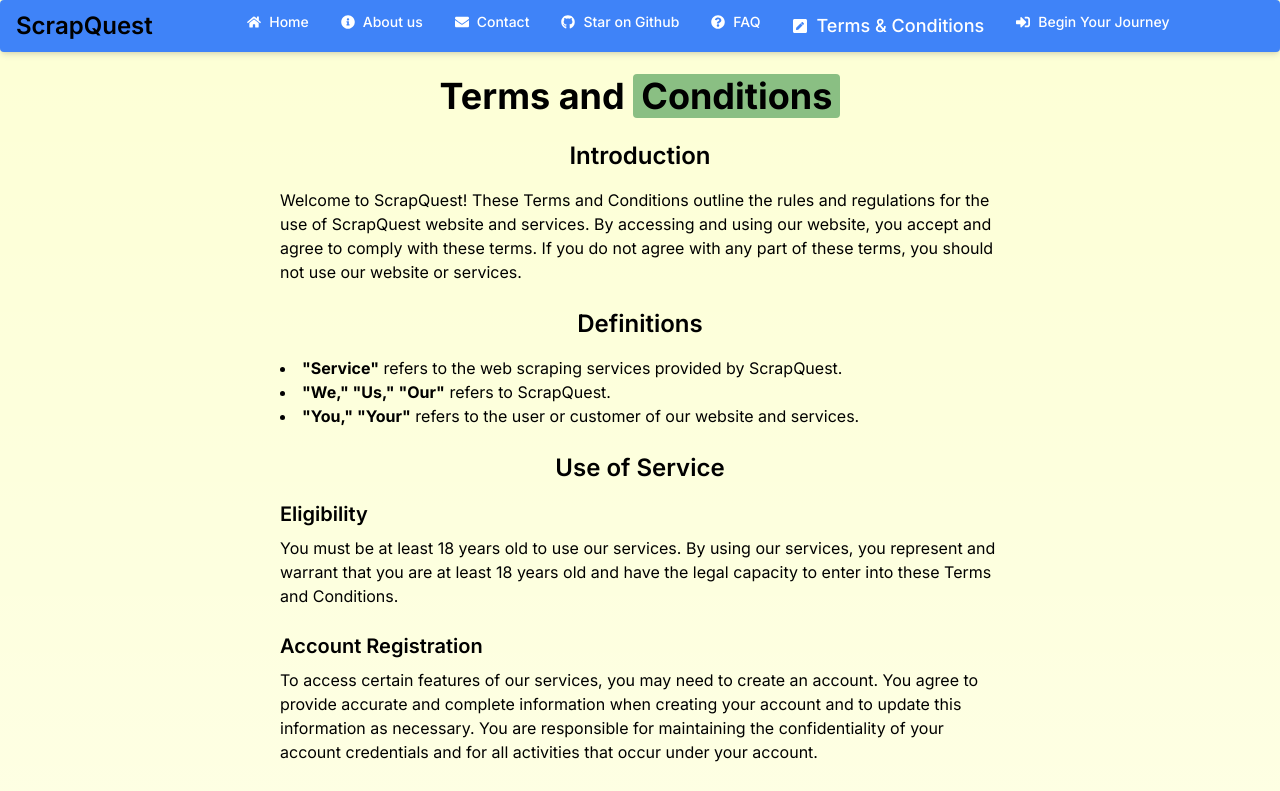
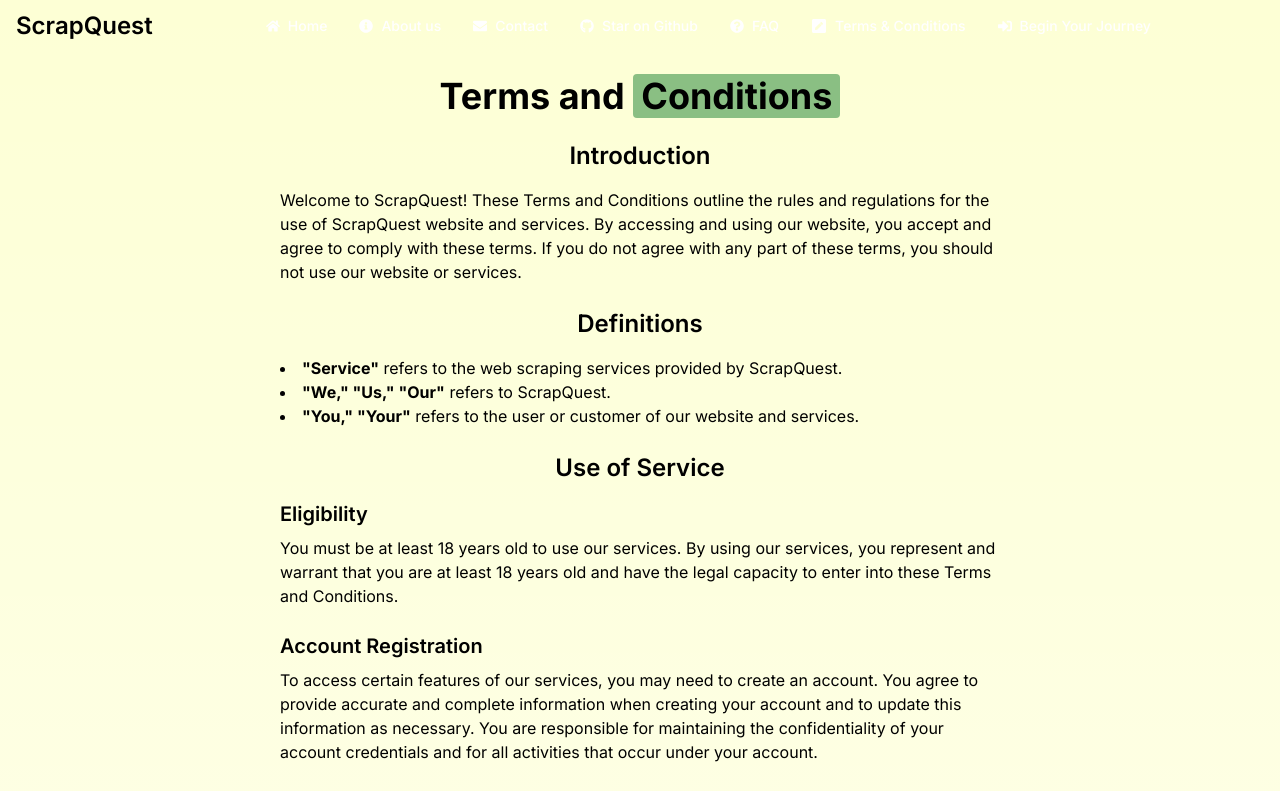
Before and after one commit to Abidsyed25/ScrapQuest, a Next.js app: page /termsconditions in a window 1280 px wide. Shown: the top 791 px of the page. Built offline with nearby package versions, Linux system fonts and the light colour scheme.

Commit message:
updated Nav.tsx

```diff
--- a/components/Nav.tsx
+++ b/components/Nav.tsx
@@ -1,46 +1,45 @@
 "use client";
 
-import { FaHome, FaInfoCircle, FaEnvelope, FaGithub, FaQuestionCircle, FaSignInAlt,FaPenSquare } from "react-icons/fa";
+import { FaHome, FaInfoCircle, FaEnvelope, FaGithub, FaQuestionCircle, FaSignInAlt, FaPenSquare } from "react-icons/fa";
 import { Navbar } from "flowbite-react";
 
 export function Nav() {
   return (
-    <Navbar fluid rounded className="bg-blue-500 shadow-md">
+    <Navbar fluid rounded className="bg-white-500">
       <Navbar.Brand href="/">
-        <span className=" whitespace-nowrap text-2xl font-semibold dark:text-white">
+        <span className="whitespace-nowrap text-2xl font-semibold dark:text-white">
           ScrapQuest
         </span>
       </Navbar.Brand>
-      <div className="flex md:order-2 ">
-        <Navbar.Toggle className="text-white " />
+      <div className="flex md:order-2">
+        <Navbar.Toggle className="text-white" />
       </div>
       <Navbar.Collapse>
-        <Navbar.Link href="/" className="text-white text-lg md:text-sm hover:underline flex items-center">
+        <Navbar.Link href="/" className="text-white text-lg md:text-sm flex items-center transform hover:scale-110 transition-transform duration-200 hover:text-white">
           <FaHome className="mr-2" />
           Home
         </Navbar.Link>
-        <Navbar.Link href="/about" className="text-white text-lg md:text-sm hover:underline flex items-center">
+        <Navbar.Link href="/about" className="text-white text-lg md:text-sm flex items-center transform hover:scale-110 transition-transform duration-200 hover:text-white">
           <FaInfoCircle className="mr-2" />
           About us
         </Navbar.Link>
-        <Navbar.Link href="/contact" className="text-white text-lg md:text-sm hover:underline flex items-center">
+        <Navbar.Link href="/contact" className="text-white text-lg md:text-sm flex items-center transform hover:scale-110 transition-transform duration-200 hover:text-white">
           <FaEnvelope className="mr-2" />
           Contact
         </Navbar.Link>
-        <Navbar.Link href="https://github.com/Abidsyed25/ScrapQuest" className="text-white text-lg md:text-sm hover:underline flex items-center">
+        <Navbar.Link href="https://github.com/Abidsyed25/ScrapQuest" className="text-white text-lg md:text-sm flex items-center transform hover:scale-110 transition-transform duration-200 hover:text-white">
           <FaGithub className="mr-2" />
           Star on Github
         </Navbar.Link>
-        <Navbar.Link href="/faq" className="text-white text-lg md:text-sm hover:underline flex items-center">
+        <Navbar.Link href="/faq" className="text-white text-lg md:text-sm flex items-center transform hover:scale-110 transition-transform duration-200 hover:text-white">
           <FaQuestionCircle className="mr-2" />
           FAQ
         </Navbar.Link>
-        <Navbar.Link href="/termsconditions" className="text-white text-lg hover:underline flex items-center">
-        <FaPenSquare className="w-4 h-4 mr-2" />
-        Terms & Conditions
+        <Navbar.Link href="/termsconditions" className="text-white text-sm flex items-center transform hover:scale-110 transition-transform duration-200 hover:text-white">
+          <FaPenSquare className="w-4 h-4 mr-2" />
+          Terms & Conditions
         </Navbar.Link>
-
-        <Navbar.Link href="/login" className="text-white text-lg md:text-sm hover:underline flex items-center">
+        <Navbar.Link href="/login" className="text-white text-lg md:text-sm flex items-center transform hover:scale-110 transition-transform duration-200 hover:text-white">
           <FaSignInAlt className="mr-2" />
           Begin Your Journey
         </Navbar.Link>
```
